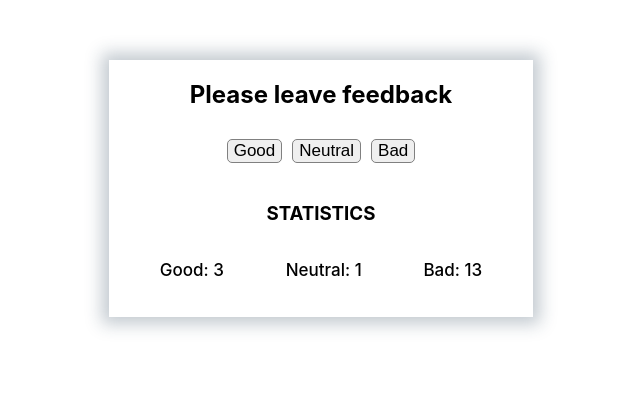
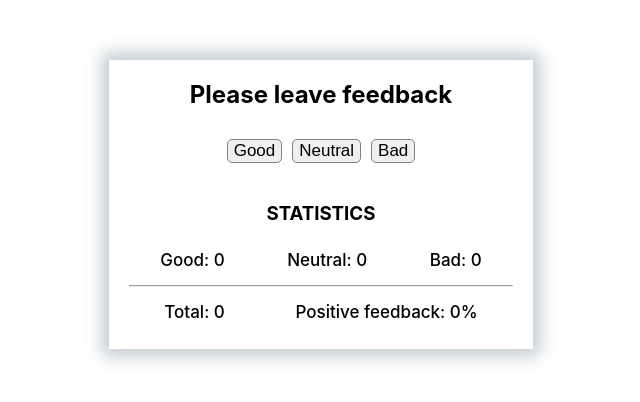
Before and after one commit to ololosh-tralevich/goit-react-hw-02-feedback, a React (Create React App) app: page / in a window 1280 px wide. Shown: the top 402 px of the page, without its empty margins (319-959 px from the left). Built offline with nearby package versions, Linux system fonts and the light colour scheme.

Commit message:
doing refactor

```diff
--- a/src/components/App.jsx
+++ b/src/components/App.jsx
@@ -1,4 +1,4 @@
-import Feedback from './feedback/feedback';
+import Feedback from './feedback/feedback.jsx';
 
 export const App = () => {
   return <Feedback />;
--- a/src/components/feedback/feedback.jsx
+++ b/src/components/feedback/feedback.jsx
@@ -1,18 +1,40 @@
 import { Component } from 'react';
+
+import Statistics from 'components/statistics/Statistics';
 
 import styles from './feedback.module.css';
 // import PropTypes from "prop-types";
 
 class Feedback extends Component {
   state = {
-    good: 3,
-    neutral: 1,
-    bad: 13,
+    good: 0,
+    neutral: 0,
+    bad: 0,
+    total: 0,
+    positivePerc: 0,
   };
 
   feedbackBtn(property) {
     this.setState(prevState => {
       return { [property]: prevState[property] + 1 };
+    });
+    this.countTotalFeedback();
+    this.countPositiveFeedbackPercentage();
+  }
+
+  countTotalFeedback() {
+    this.setState(prevState => {
+      return {
+        total: prevState.good + prevState.neutral + prevState.bad,
+      };
+    });
+  }
+
+  countPositiveFeedbackPercentage() {
+    this.setState(prevState => {
+      return {
+        positivePerc: Math.round((prevState.good / prevState.total) * 100),
+      };
     });
   }
 
@@ -21,20 +43,32 @@ class Feedback extends Component {
       <section className={styles.mainContainer}>
         <div className={styles.feedbackBlock}>
           <h2>Please leave feedback</h2>
-          <button className={styles.ratingButton} onClick={() => this.feedbackBtn("good")}>
+          <button
+            className={styles.ratingButton}
+            onClick={() => this.feedbackBtn('good')}
+          >
             Good
           </button>
-          <button className={styles.ratingButton} onClick={() => this.feedbackBtn("neutral")}>Neutral</button>
-          <button className={styles.ratingButton} onClick={() => this.feedbackBtn("bad")}>Bad</button>
+          <button
+            className={styles.ratingButton}
+            onClick={() => this.feedbackBtn('neutral')}
+          >
+            Neutral
+          </button>
+          <button
+            className={styles.ratingButton}
+            onClick={() => this.feedbackBtn('bad')}
+          >
+            Bad
+          </button>
         </div>
-        <div className={styles.statBlock}>
-          <h3>STATISTICS</h3>
-          <div className={styles.ratingBlock}>
-            <p>Good: {this.state.good}</p>
-            <p>Neutral: {this.state.neutral}</p>
-            <p>Bad: {this.state.bad}</p>
-          </div>
-        </div>
+        <Statistics
+          good={this.state.good}
+          neutral={this.state.neutral}
+          bad={this.state.bad}
+          total={this.state.total}
+          positivePercentage={this.state.positivePerc}
+        />
       </section>
     );
   }
--- a/src/components/feedback/feedback.module.css
+++ b/src/components/feedback/feedback.module.css
@@ -24,7 +24,7 @@ h2 {
   font-size: 17px;
   border-radius: 5px;
   border: 1px solid grey;
-  transition: 50ms all ease;
+  transition: 70ms all ease;
 }
 
 .ratingButton:active {
@@ -36,7 +36,7 @@ h2 {
 .ratingButton:last-child {
   margin: 0;
 }
-
+/*
 .statBlock {
   width: 100%;
 }
@@ -44,9 +44,11 @@ h2 {
 .ratingBlock {
   display: flex;
   justify-content: space-around;
+  padding: 7px 0;
 }
 
 p {
   font-size: 17px;
   font-weight: 500;
-}
+  margin: 0;
+} */
--- /dev/null
+++ b/src/components/statistics/Statistics.jsx
@@ -0,0 +1,21 @@
+import styles from './statistics.module.css';
+
+const Statistics = ({ good, neutral, bad, total, positivePercentage }) => {
+  return (
+    <div className={styles.statBlock}>
+      <h3>STATISTICS</h3>
+      <div className={styles.ratingBlock}>
+        <p>Good: {good}</p>
+        <p>Neutral: {neutral}</p>
+        <p>Bad: {bad}</p>
+      </div>
+      <hr></hr>
+      <div className={styles.ratingBlock}>
+        <p>Total: {total}</p>
+        <p>Positive feedback: {positivePercentage}%</p>
+      </div>
+    </div>
+  );
+};
+
+export default Statistics;
--- /dev/null
+++ b/src/components/statistics/statistics.module.css
@@ -0,0 +1,16 @@
+
+.statBlock {
+    width: 100%;
+  }
+
+  .ratingBlock {
+    display: flex;
+    justify-content: space-around;
+    padding: 7px 0;
+  }
+
+  p {
+    font-size: 17px;
+    font-weight: 500;
+    margin: 0;
+  }
```
